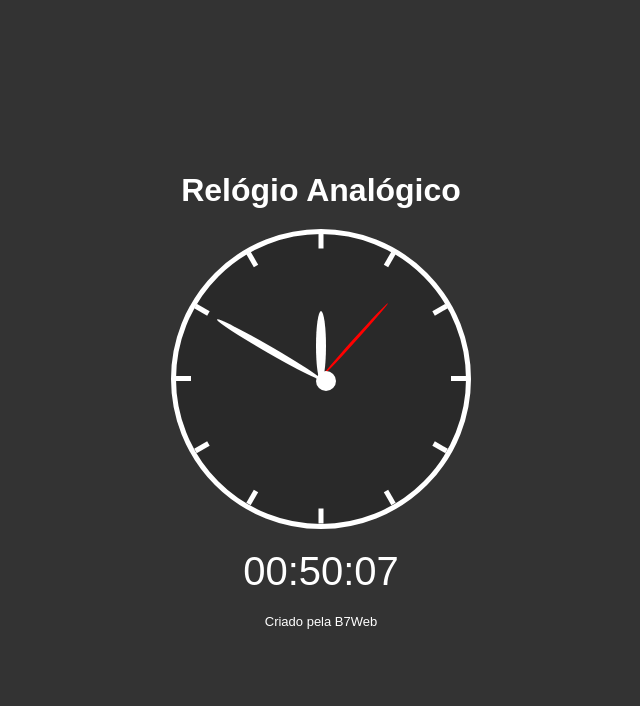
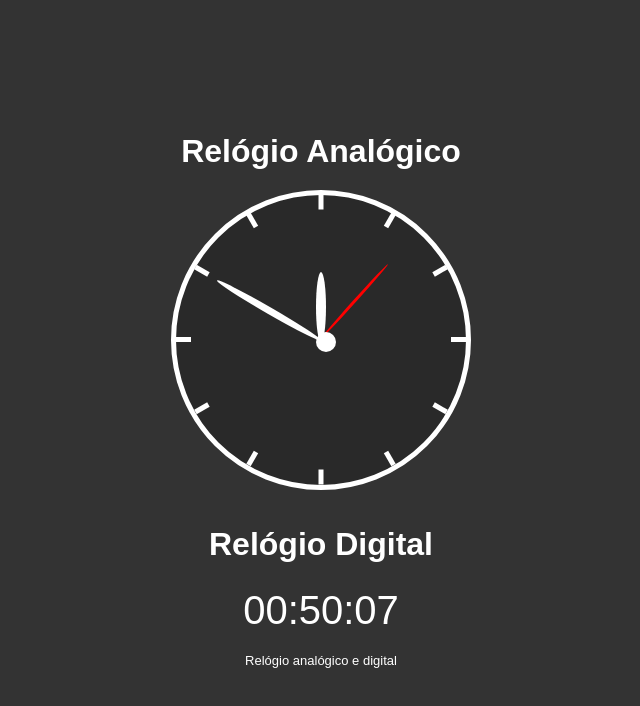
Before and after one commit to DayanMonteiro/Projetos-curtos-Javascript, a plain HTML site: page Projeto-2-relogio/projeto2/index.html in a window 1280 px wide. Shown: the whole page, without its empty margins (319-959 px from the left). Drawn offline with Linux system fonts and the light colour scheme.

Commit message:
refatorando

```diff
--- a/Projeto-2-relogio/projeto2/index.html
+++ b/Projeto-2-relogio/projeto2/index.html
@@ -8,6 +8,7 @@
     <link rel="stylesheet" href="style.css" />
 </head>
 <body>
+
     <h1>Relógio Analógico</h1>
 
     <div class="relogio">
@@ -32,9 +33,13 @@
             <div class="encaixe"></div>
         </div>
     </div>
+
+    <br />
+    <br />
+    <h1>Relógio Digital</h1>
     <div class="digital">--:--:--</div>
 
-    <footer>Criado pela B7Web</footer>
+    <footer>Relógio analógico e digital</footer>
 
     <script src="script.js"></script>
 </body>
--- a/Projeto-2-relogio/projeto2/style.css
+++ b/Projeto-2-relogio/projeto2/style.css
@@ -17,6 +17,12 @@ body {
 h1 {
     color: #FFF;
     margin-bottom: 20px;
+}
+
+p {
+    font-size: 80px;
+    color: #FFF
+
 }
 
 .relogio {
@@ -89,7 +95,7 @@ h1 {
 .digital {
     color: #FFF;
     font-size: 40px;
-    margin-top: 20px;
+    margin-top: 5px;
 }
 
 footer {
```
Also changed, not shown: Projeto-2-relogio/projeto2/clock_time.png (added).
